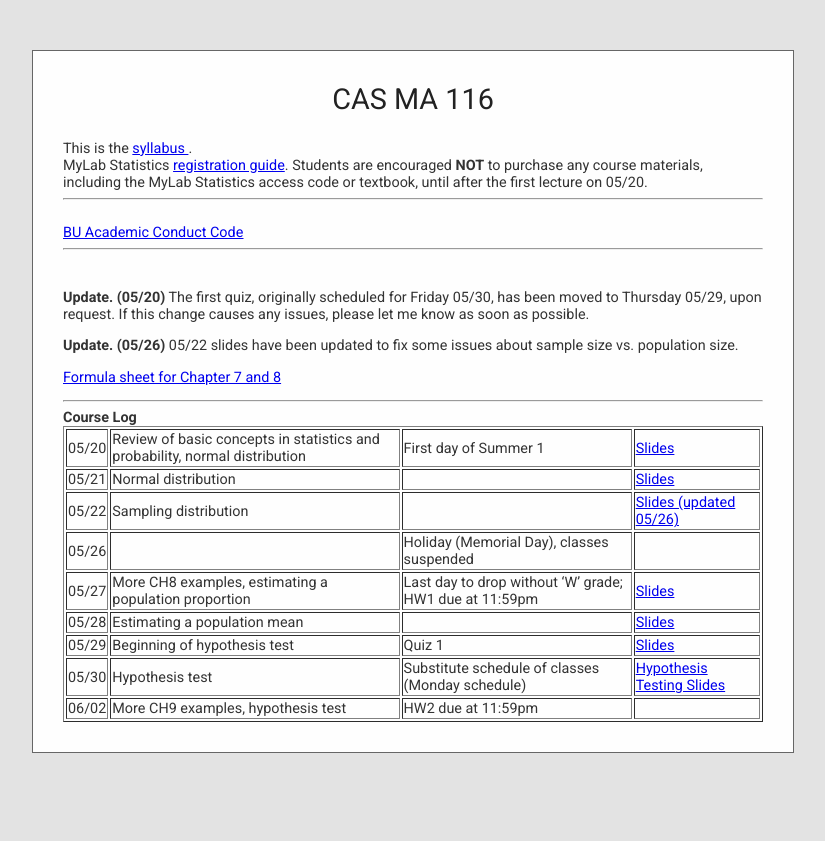
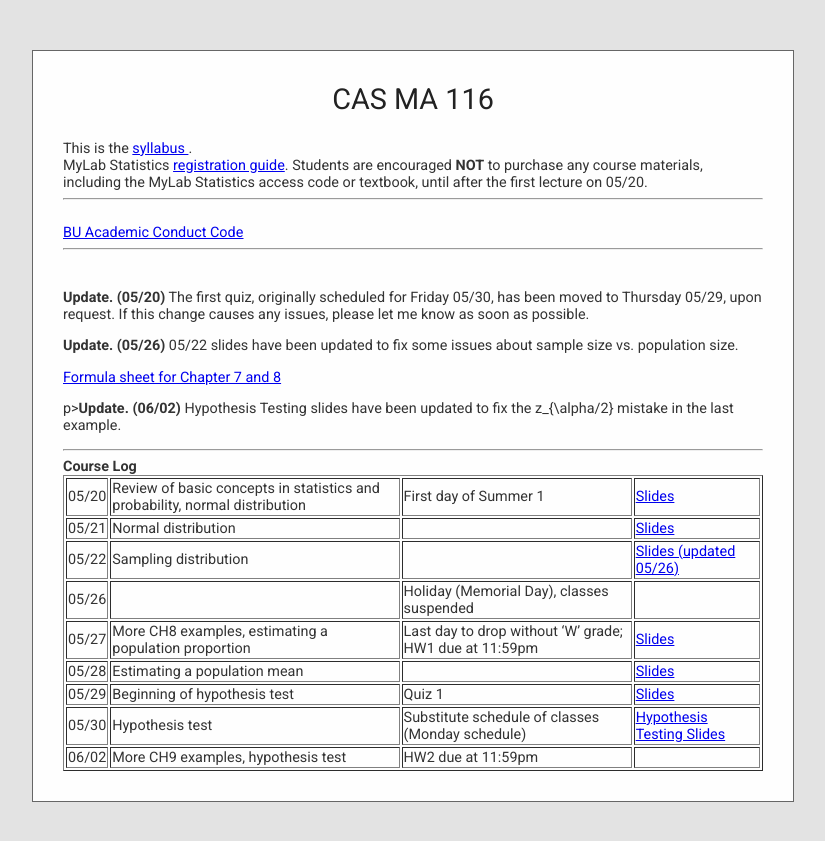
Before and after one commit to cesail/cesail.github.io, a Jekyll site: the page built from courses/25s1ma116/index.html, in a window 1280 px wide and 900 px high. Shown: the top 841 px of the window, without its empty margins (227-1052 px from the left). Built offline with Jekyll 4.4.1, drawn with Linux system fonts in a browser that asks for light colours; some web fonts are replaced; a script that is not in the unit is left out.

Commit message:
Update index.html

```diff
--- a/courses/25s1ma116/index.html
+++ b/courses/25s1ma116/index.html
@@ -79,6 +79,9 @@
 </p>
 
 <p> <a href="formula1.pdf"> Formula sheet for Chapter 7 and 8 </a></p>
+
+p><b>Update. (06/02)</b>  Hypothesis Testing slides have been updated to fix the z_{\alpha/2} mistake in the last example.
+</p>
 <hr>
 <b> Course Log</b> <br>
 
```
